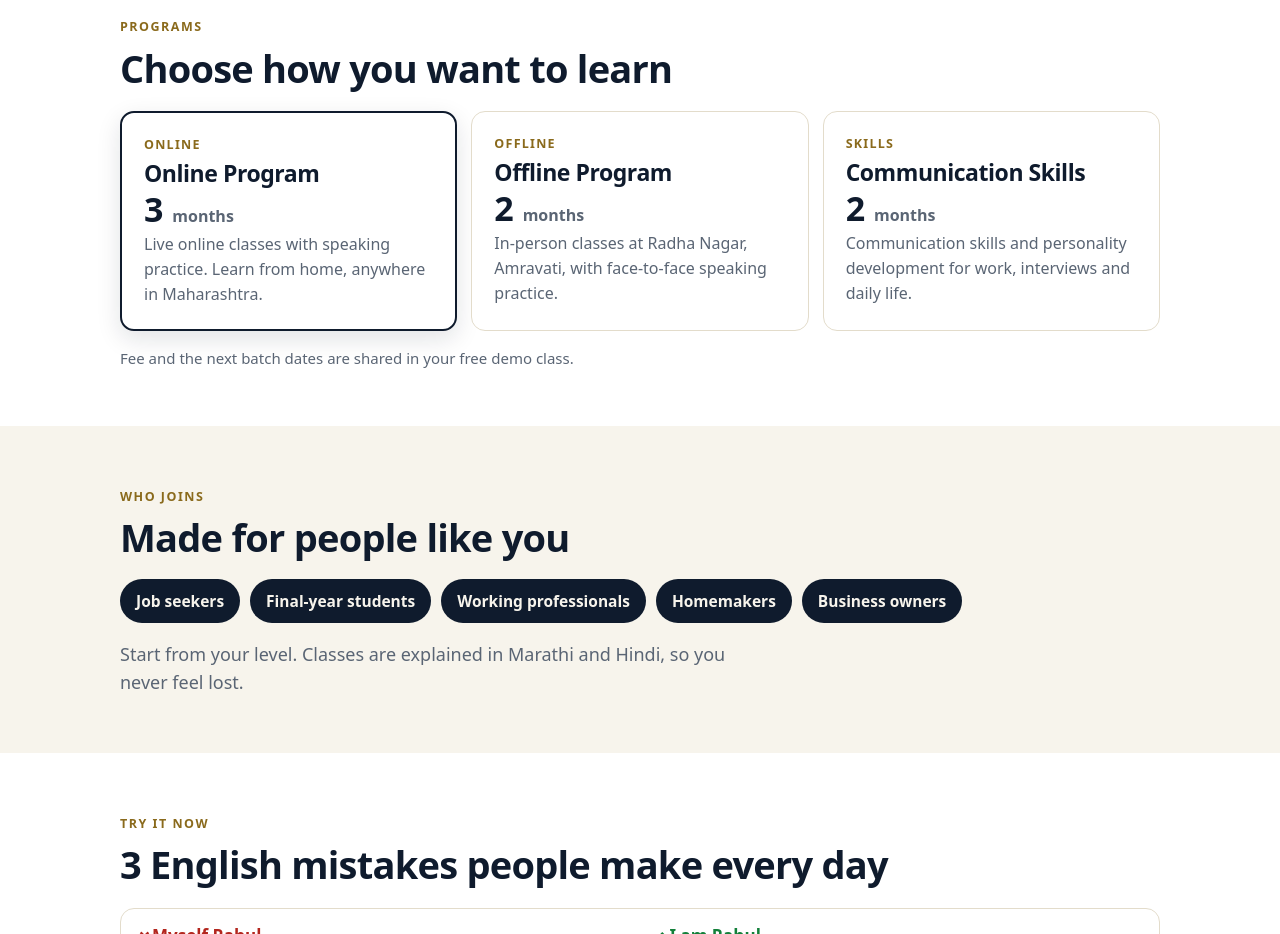
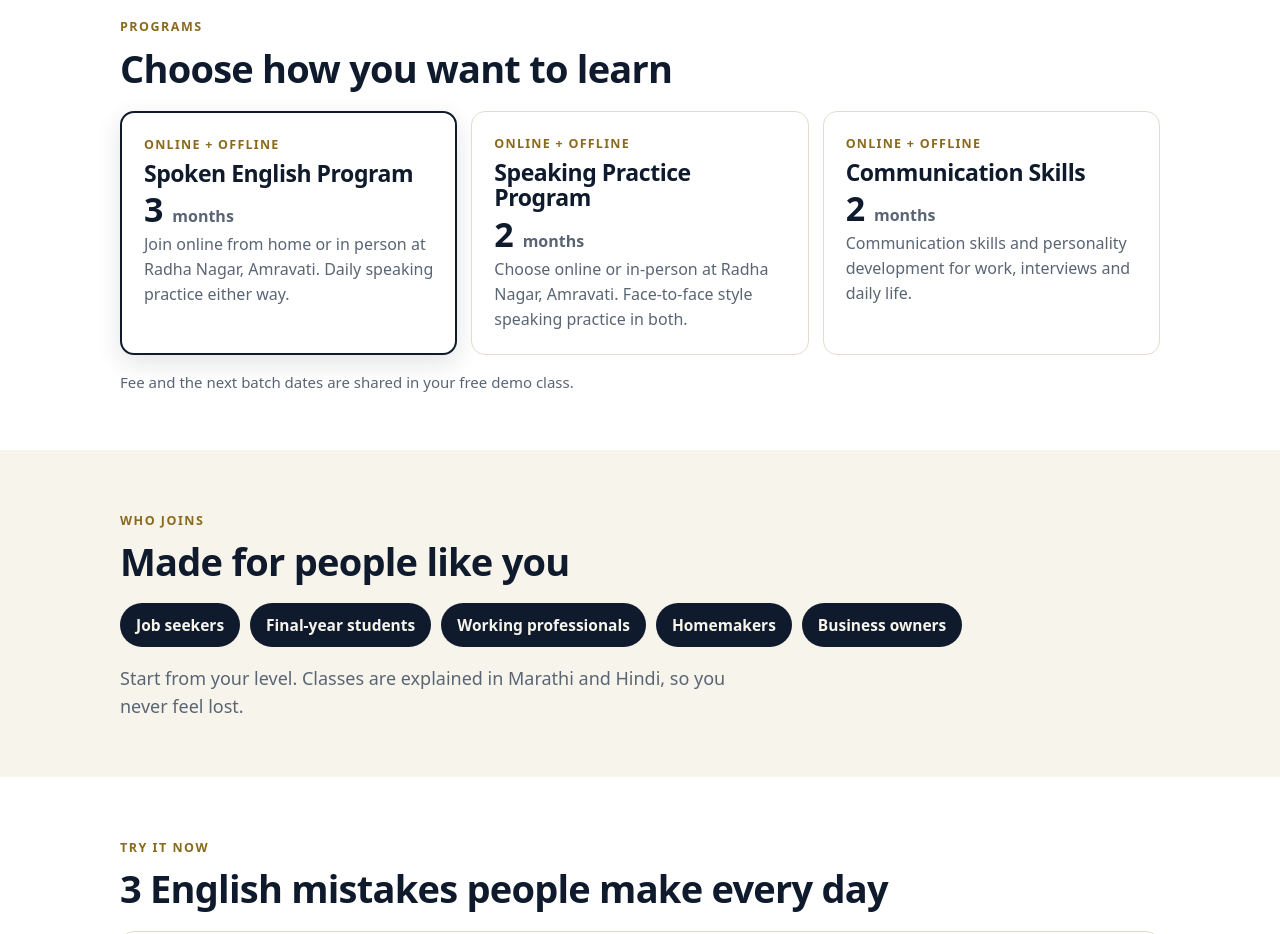
Before and after one commit to Kiranleadbiz/oxford-landing, a plain HTML site: page index.html in a window 1280 px wide. Shown: the part 2040-2974 px from the top of the page. Drawn offline with Linux system fonts and the light colour scheme.

Commit message:
All programs available online and offline

```diff
--- a/index.html
+++ b/index.html
@@ -272,19 +272,19 @@ window.OXFORD = {
   <h2>Choose how you want to learn</h2>
   <div class="grid g3">
     <div class="prog hi">
-      <span class="m">Online</span>
-      <h3>Online Program</h3>
+      <span class="m">Online + Offline</span>
+      <h3>Spoken English Program</h3>
       <div class="d">3 <small>months</small></div>
-      <p>Live online classes with speaking practice. Learn from home, anywhere in Maharashtra.</p>
+      <p>Join online from home or in person at Radha Nagar, Amravati. Daily speaking practice either way.</p>
     </div>
     <div class="prog">
-      <span class="m">Offline</span>
-      <h3>Offline Program</h3>
+      <span class="m">Online + Offline</span>
+      <h3>Speaking Practice Program</h3>
       <div class="d">2 <small>months</small></div>
-      <p>In-person classes at Radha Nagar, Amravati, with face-to-face speaking practice.</p>
+      <p>Choose online or in-person at Radha Nagar, Amravati. Face-to-face style speaking practice in both.</p>
     </div>
     <div class="prog">
-      <span class="m">Skills</span>
+      <span class="m">Online + Offline</span>
       <h3>Communication Skills</h3>
       <div class="d">2 <small>months</small></div>
       <p>Communication skills and personality development for work, interviews and daily life.</p>
@@ -330,7 +330,7 @@ window.OXFORD = {
   <details><summary>I understand almost no English. Is this for me?</summary><p>Yes. Classes are explained in Marathi and Hindi, and we start from your level.</p></details>
   <details><summary>Is the demo class really free?</summary><p>Yes. There is no payment for the demo class.</p></details>
   <details><summary>Do I have to join after the demo?</summary><p>No. Join only if you like the class.</p></details>
-  <details><summary>Can I join online?</summary><p>Yes. There is a 3-month online program, and an offline program at Radha Nagar, Amravati.</p></details>
+  <details><summary>Can I join online?</summary><p>Yes. Every program can be done online or offline at Radha Nagar, Amravati. You choose when you book your demo.</p></details>
   <details><summary>Do you guarantee a job or a result?</summary><p>No one can honestly guarantee that. We give you daily speaking practice and clear guidance. Your progress depends on your practice.</p></details>
   <details><summary>What happens after I send the WhatsApp message?</summary><p>Your demo seat is confirmed on WhatsApp, and you get a reminder before the class.</p></details>
 </div></section>
```
